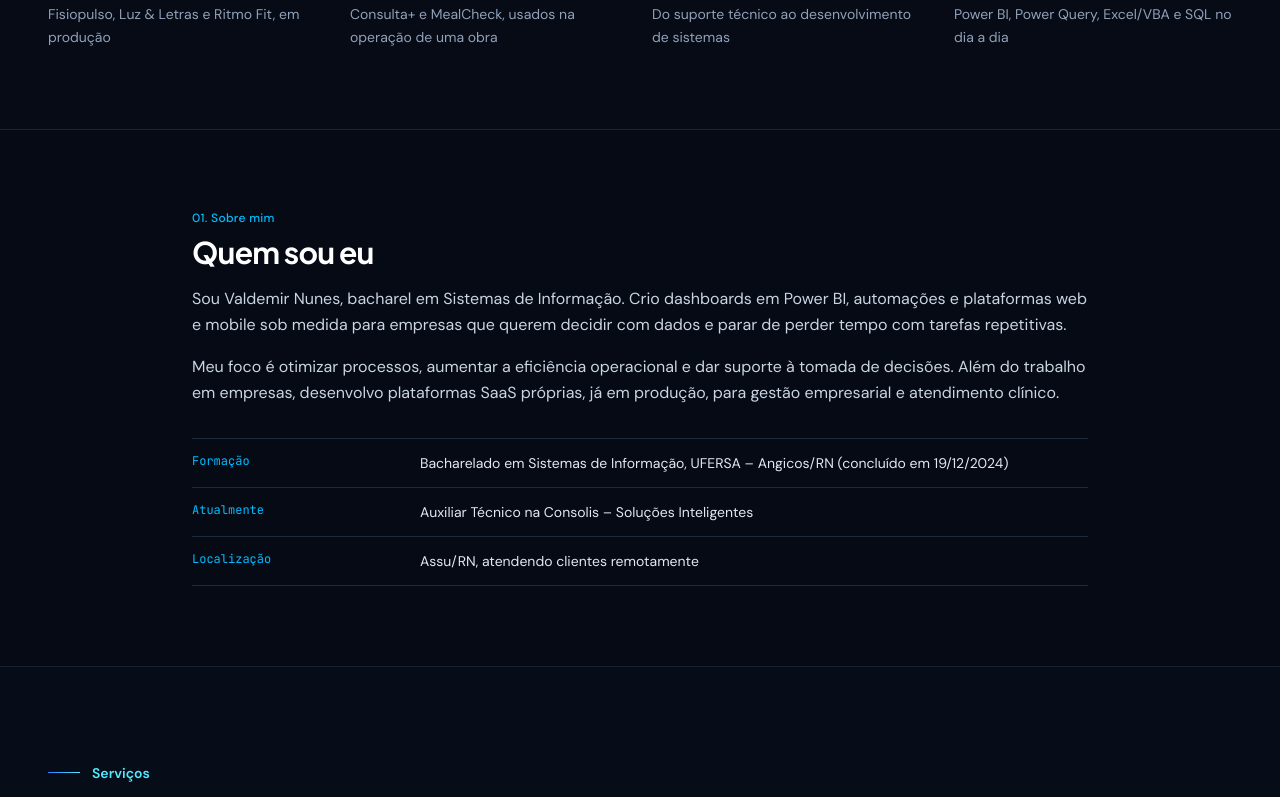
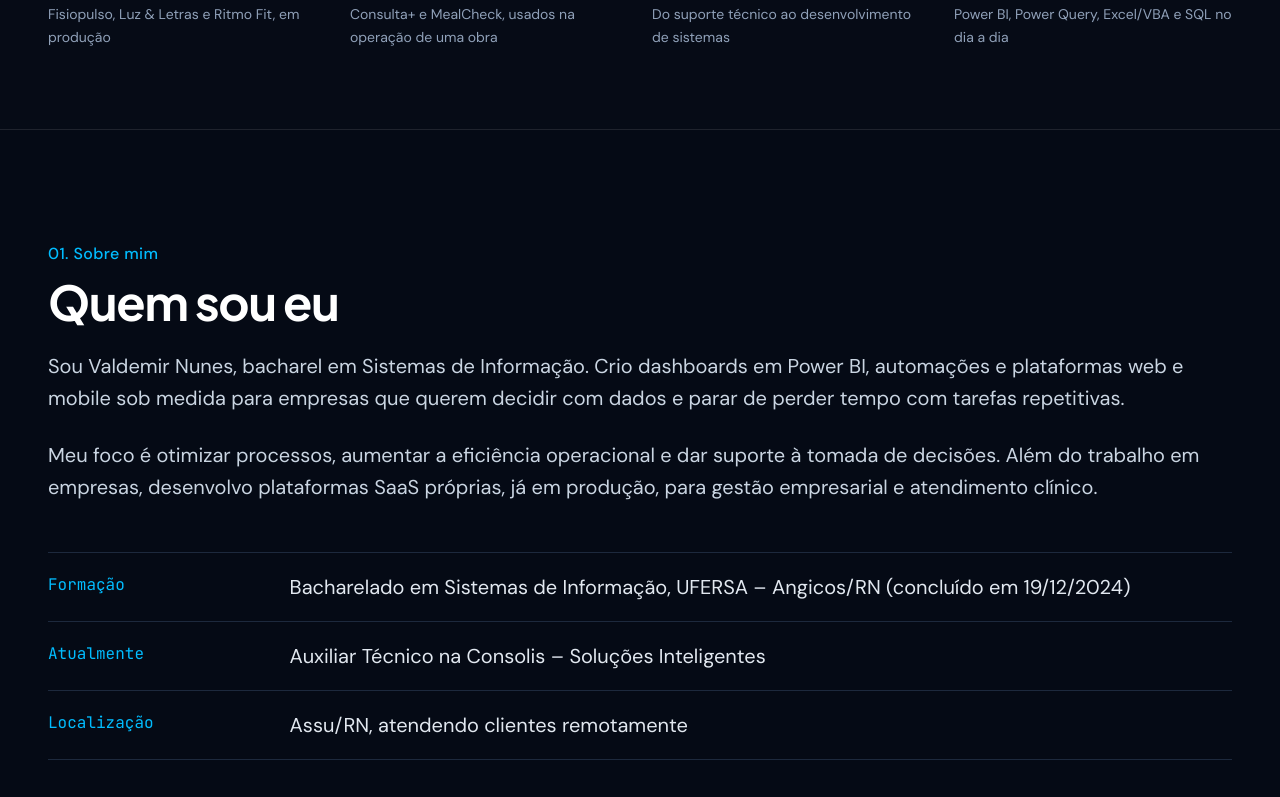
Before and after one commit to ValdemirnN/Sistema-Portfolio, a React (Vite) app: page / in a window 1280 px wide. Shown: the part 1043-1840 px from the top of the page. Built offline with nearby package versions, Linux system fonts and the light colour scheme.

Commit message:
Add files via upload

```diff
--- a/src/components/AboutSection.tsx
+++ b/src/components/AboutSection.tsx
@@ -2,20 +2,20 @@ import { ABOUT } from '../data/profile';
 
 export function AboutSection() {
   return (
-    <section id="sobre" className="border-b border-slate-800/80 bg-[#060B16]/30 py-16 sm:py-20">
+    <section id="sobre" className="border-b border-slate-800/80 bg-[#060B16]/30 py-20 sm:py-28">
       <div className="mx-auto max-w-[90rem] px-4 sm:px-6 lg:px-12 2xl:px-16">
-        <div className="mx-auto flex max-w-4xl flex-col justify-center">
-          <p className="text-xs font-medium tracking-wide text-sky-400">01. Sobre mim</p>
-          <h2 className="mt-2 font-display text-2xl font-bold tracking-tight text-white sm:text-3xl">{ABOUT.title}</h2>
+        <div className="flex w-full flex-col justify-center">
+          <p className="text-sm font-medium tracking-wide text-sky-400 sm:text-base">01. Sobre mim</p>
+          <h2 className="mt-3 font-display text-3xl font-bold tracking-tight text-white sm:text-4xl lg:text-5xl">{ABOUT.title}</h2>
           {ABOUT.paragraphs.map((p) => (
-            <p key={p} className="mt-4 text-sm leading-relaxed text-slate-300 sm:text-base">{p}</p>
+            <p key={p} className="mt-6 max-w-6xl text-base leading-relaxed text-slate-300 sm:text-lg lg:text-xl">{p}</p>
           ))}
 
-          <dl className="mt-8 divide-y divide-slate-800 border-y border-slate-800">
+          <dl className="mt-12 divide-y divide-slate-800 border-y border-slate-800">
             {ABOUT.facts.map((f) => (
-              <div key={f.label} className="grid grid-cols-1 gap-1 py-3.5 sm:grid-cols-4 sm:gap-4">
-                <dt className="font-mono text-xs text-sky-400">{f.label}</dt>
-                <dd className="text-sm text-slate-200 sm:col-span-3">{f.value}</dd>
+              <div key={f.label} className="grid grid-cols-1 gap-1 py-5 sm:grid-cols-4 sm:gap-6 lg:grid-cols-5">
+                <dt className="font-mono text-sm text-sky-400 sm:text-base">{f.label}</dt>
+                <dd className="text-base text-slate-200 sm:col-span-3 sm:text-lg lg:col-span-4 lg:text-xl">{f.value}</dd>
               </div>
             ))}
           </dl>
```
